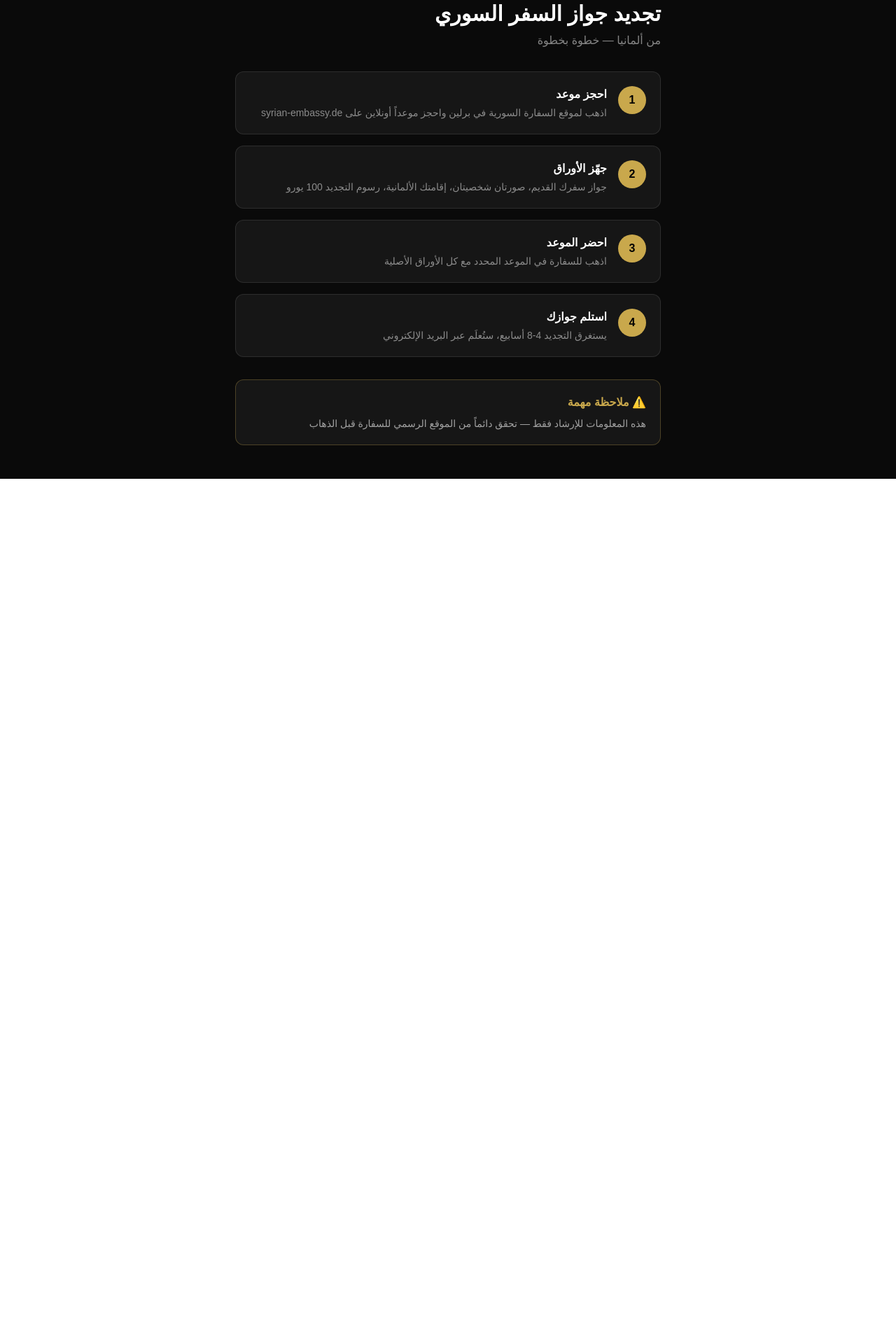
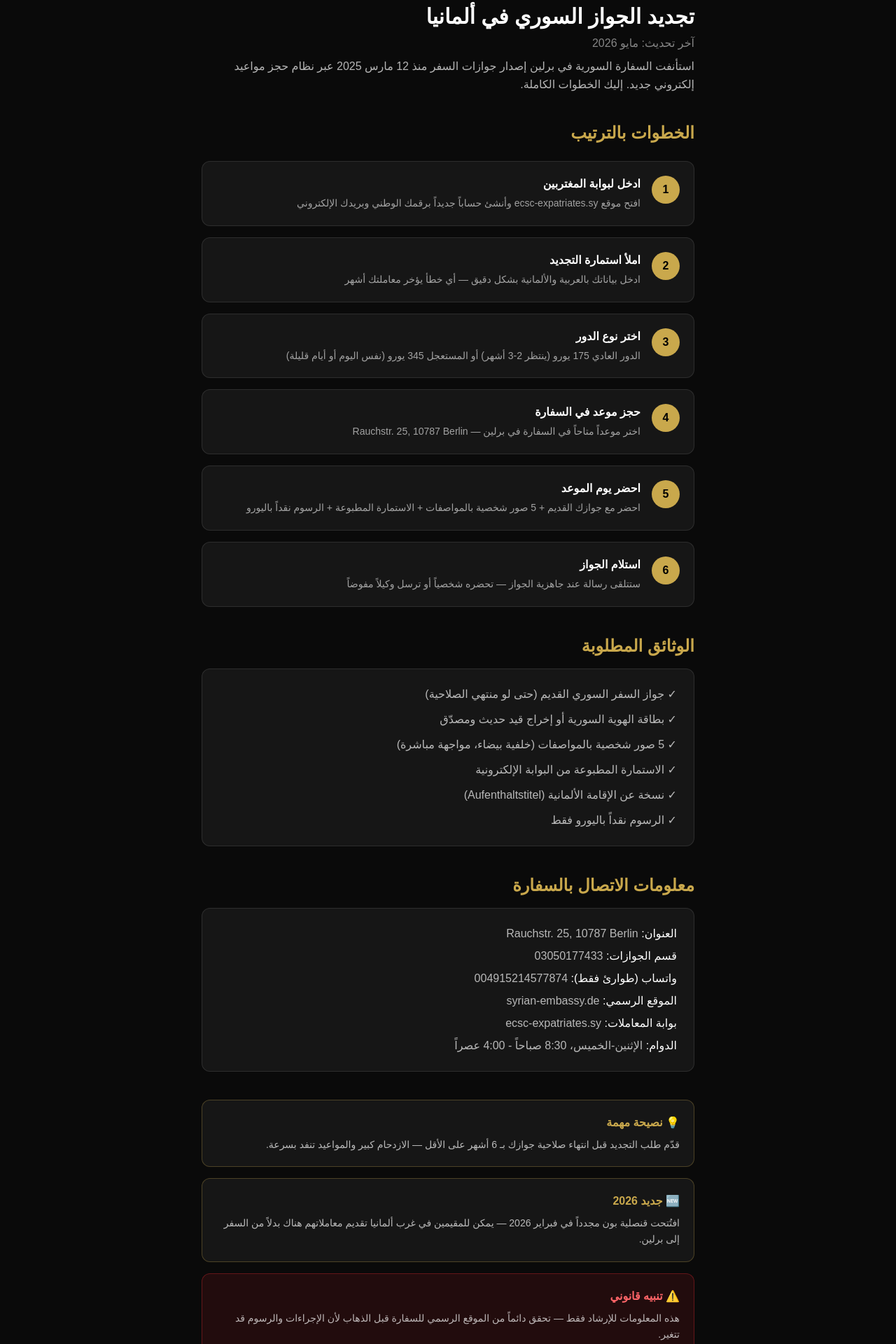
Before and after one commit to khokha6-9/subul, a Next.js app: page /germany/passport in a window 1280 px wide. Shown: the part 183-2103 px from the top of the page at 70% size. Before the commit the page ends 867 px from the top, so only its background shows below. Built offline with nearby package versions, Linux system fonts and the light colour scheme.

Commit message:
complete passport page content

```diff
--- a/app/germany/passport/page.tsx
+++ b/app/germany/passport/page.tsx
@@ -4,21 +4,28 @@ export default function Passport() {
 
             <header className="flex justify-between items-center px-8 py-5 border-b border-white/10">
                 <a href="/" className="text-2xl font-bold text-[#c9a84c]">سُبُل</a>
-                <a href="/germany" className="text-white/50 text-sm hover:text-white">← ألمانيا</a>
+                <a href="/germany" className="bg-white/10 px-4 py-2 rounded-lg text-sm hover:bg-white/20">→ رجوع لألمانيا</a>
             </header>
 
-            <section className="max-w-2xl mx-auto px-8 py-12">
+            <section className="max-w-3xl mx-auto px-8 py-12">
 
                 <div className="text-5xl mb-4">📘</div>
-                <h1 className="text-3xl font-bold mb-2">تجديد جواز السفر السوري</h1>
-                <p className="text-white/50 mb-8">من ألمانيا — خطوة بخطوة</p>
+                <h1 className="text-3xl font-bold mb-2">تجديد الجواز السوري في ألمانيا</h1>
+                <p className="text-white/50 mb-2">آخر تحديث: مايو 2026</p>
+                <p className="text-white/70 mb-10 leading-relaxed">
+                    استأنفت السفارة السورية في برلين إصدار جوازات السفر منذ 12 مارس 2025 عبر نظام حجز مواعيد إلكتروني جديد. إليك الخطوات الكاملة.
+                </p>
 
-                <div className="grid gap-4">
+                <h2 className="text-2xl font-bold mb-6 text-[#c9a84c]">الخطوات بالترتيب</h2>
+
+                <div className="grid gap-4 mb-10">
                     {[
-                        { step: "1", title: "احجز موعد", desc: "اذهب لموقع السفارة السورية في برلين واحجز موعداً أونلاين على syrian-embassy.de" },
-                        { step: "2", title: "جهّز الأوراق", desc: "جواز سفرك القديم، صورتان شخصيتان، إقامتك الألمانية، رسوم التجديد 100 يورو" },
-                        { step: "3", title: "احضر الموعد", desc: "اذهب للسفارة في الموعد المحدد مع كل الأوراق الأصلية" },
-                        { step: "4", title: "استلم جوازك", desc: "يستغرق التجديد 4-8 أسابيع، ستُعلَم عبر البريد الإلكتروني" },
+                        { step: "1", title: "ادخل لبوابة المغتربين", desc: "افتح موقع ecsc-expatriates.sy وأنشئ حساباً جديداً برقمك الوطني وبريدك الإلكتروني" },
+                        { step: "2", title: "املأ استمارة التجديد", desc: "ادخل بياناتك بالعربية والألمانية بشكل دقيق — أي خطأ يؤخر معاملتك أشهر" },
+                        { step: "3", title: "اختر نوع الدور", desc: "الدور العادي 175 يورو (ينتظر 2-3 أشهر) أو المستعجل 345 يورو (نفس اليوم أو أيام قليلة)" },
+                        { step: "4", title: "حجز موعد في السفارة", desc: "اختر موعداً متاحاً في السفارة في برلين — Rauchstr. 25, 10787 Berlin" },
+                        { step: "5", title: "احضر يوم الموعد", desc: "احضر مع جوازك القديم + 5 صور شخصية بالمواصفات + الاستمارة المطبوعة + الرسوم نقداً باليورو" },
+                        { step: "6", title: "استلام الجواز", desc: "ستتلقى رسالة عند جاهزية الجواز — تحضره شخصياً أو ترسل وكيلاً مفوضاً" },
                     ].map((item) => (
                         <div key={item.step} className="flex gap-4 bg-white/5 border border-white/10 rounded-xl p-5">
                             <div className="w-10 h-10 rounded-full bg-[#c9a84c] text-black font-bold flex items-center justify-center shrink-0">
@@ -26,15 +33,47 @@ export default function Passport() {
                             </div>
                             <div>
                                 <h3 className="font-bold mb-1">{item.title}</h3>
-                                <p className="text-white/50 text-sm">{item.desc}</p>
+                                <p className="text-white/60 text-sm leading-relaxed">{item.desc}</p>
                             </div>
                         </div>
                     ))}
                 </div>
 
-                <div className="mt-8 bg-white/5 border border-[#c9a84c]/30 rounded-xl p-5">
-                    <p className="text-[#c9a84c] font-bold mb-2">⚠️ ملاحظة مهمة</p>
-                    <p className="text-white/60 text-sm">هذه المعلومات للإرشاد فقط — تحقق دائماً من الموقع الرسمي للسفارة قبل الذهاب</p>
+                <h2 className="text-2xl font-bold mb-4 text-[#c9a84c]">الوثائق المطلوبة</h2>
+                <div className="bg-white/5 border border-white/10 rounded-xl p-6 mb-10">
+                    <ul className="space-y-3 text-white/70">
+                        <li>✓ جواز السفر السوري القديم (حتى لو منتهي الصلاحية)</li>
+                        <li>✓ بطاقة الهوية السورية أو إخراج قيد حديث ومصدّق</li>
+                        <li>✓ 5 صور شخصية بالمواصفات (خلفية بيضاء، مواجهة مباشرة)</li>
+                        <li>✓ الاستمارة المطبوعة من البوابة الإلكترونية</li>
+                        <li>✓ نسخة عن الإقامة الألمانية (Aufenthaltstitel)</li>
+                        <li>✓ الرسوم نقداً باليورو فقط</li>
+                    </ul>
+                </div>
+
+                <h2 className="text-2xl font-bold mb-4 text-[#c9a84c]">معلومات الاتصال بالسفارة</h2>
+                <div className="bg-white/5 border border-white/10 rounded-xl p-6 mb-10 space-y-2 text-white/70">
+                    <p><span className="text-white">العنوان:</span> Rauchstr. 25, 10787 Berlin</p>
+                    <p><span className="text-white">قسم الجوازات:</span> 03050177433</p>
+                    <p><span className="text-white">واتساب (طوارئ فقط):</span> 004915214577874</p>
+                    <p><span className="text-white">الموقع الرسمي:</span> syrian-embassy.de</p>
+                    <p><span className="text-white">بوابة المعاملات:</span> ecsc-expatriates.sy</p>
+                    <p><span className="text-white">الدوام:</span> الإثنين-الخميس، 8:30 صباحاً - 4:00 عصراً</p>
+                </div>
+
+                <div className="bg-white/5 border border-[#c9a84c]/30 rounded-xl p-5 mb-4">
+                    <p className="text-[#c9a84c] font-bold mb-2">💡 نصيحة مهمة</p>
+                    <p className="text-white/70 text-sm leading-relaxed">قدّم طلب التجديد قبل انتهاء صلاحية جوازك بـ 6 أشهر على الأقل — الازدحام كبير والمواعيد تنفد بسرعة.</p>
+                </div>
+
+                <div className="bg-white/5 border border-[#c9a84c]/30 rounded-xl p-5 mb-4">
+                    <p className="text-[#c9a84c] font-bold mb-2">🆕 جديد 2026</p>
+                    <p className="text-white/70 text-sm leading-relaxed">افتُتحت قنصلية بون مجدداً في فبراير 2026 — يمكن للمقيمين في غرب ألمانيا تقديم معاملاتهم هناك بدلاً من السفر إلى برلين.</p>
+                </div>
+
+                <div className="bg-red-500/10 border border-red-500/30 rounded-xl p-5">
+                    <p className="text-red-400 font-bold mb-2">⚠️ تنبيه قانوني</p>
+                    <p className="text-white/70 text-sm leading-relaxed">هذه المعلومات للإرشاد فقط — تحقق دائماً من الموقع الرسمي للسفارة قبل الذهاب لأن الإجراءات والرسوم قد تتغير.</p>
                 </div>
 
             </section>
```
